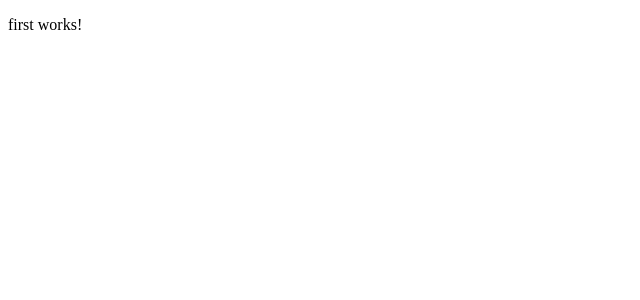
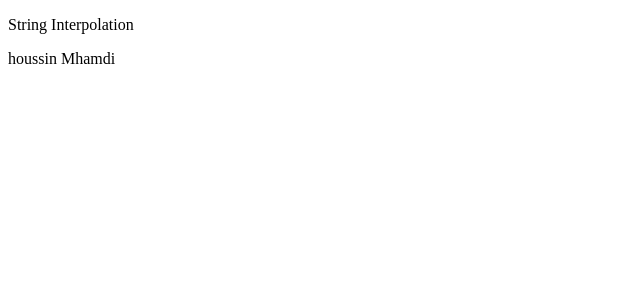
Before and after one commit to Houssin-Mhamdi/angularCrachCourse, an Angular app: page / in a window 1280 px wide. Shown: the top 300 px of the page, without its empty margins (0-640 px from the left). Built offline with nearby package versions, Linux system fonts and the light colour scheme.

Commit message:
String Interpolation

```diff
--- a/src/app/first/first.component.html
+++ b/src/app/first/first.component.html
@@ -1 +1,2 @@
-<p>first works!</p>
+<p>String Interpolation</p>
+{{ name }}
--- a/src/app/first/first.component.ts
+++ b/src/app/first/first.component.ts
@@ -7,6 +7,9 @@ import { Component, OnInit } from '@angular/core';
 })
 export class FirstComponent implements OnInit {
 
+
+name = "houssin Mhamdi"
+
   constructor(){}
 
   ngOnInit(): void {
```
